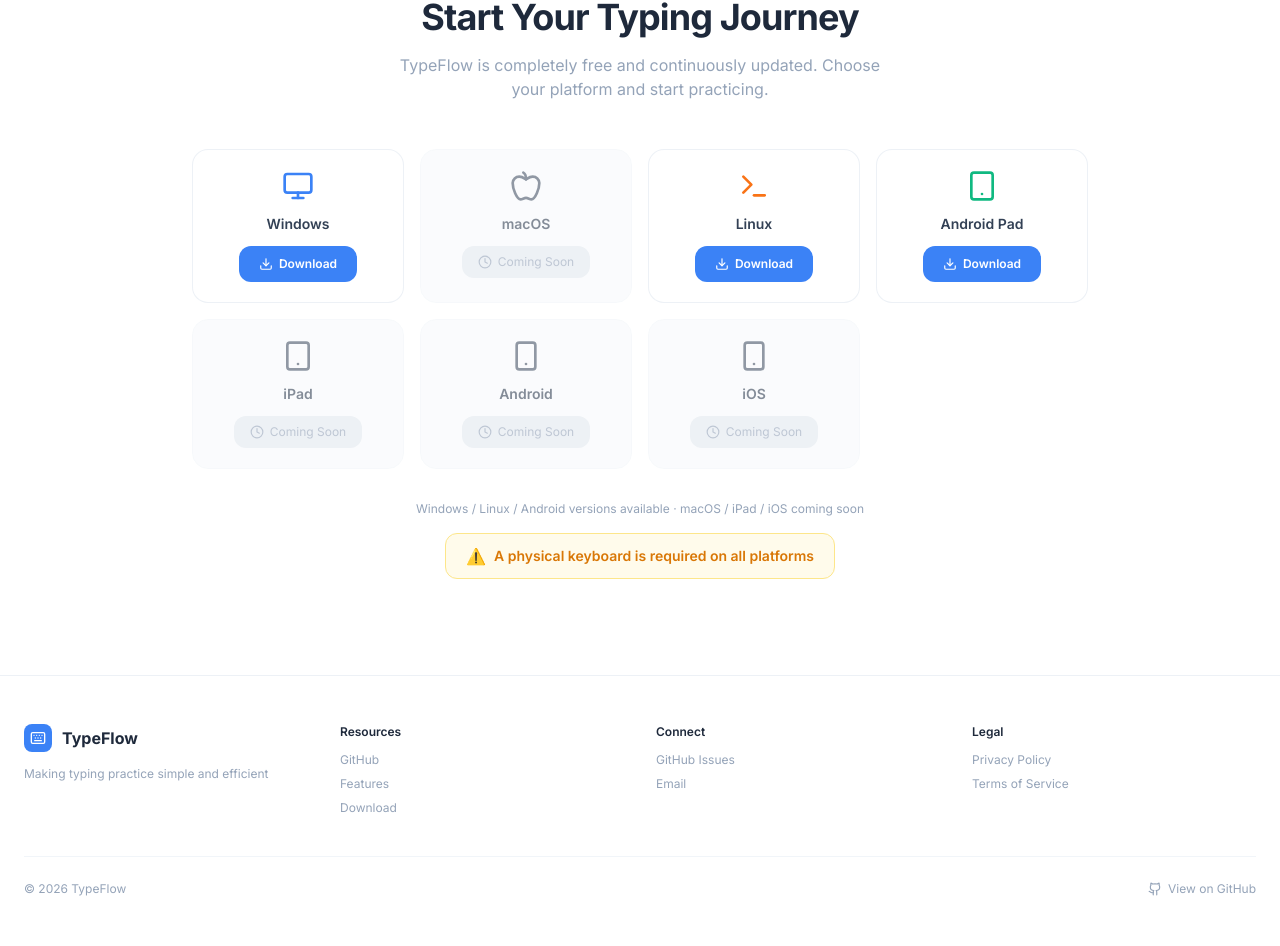
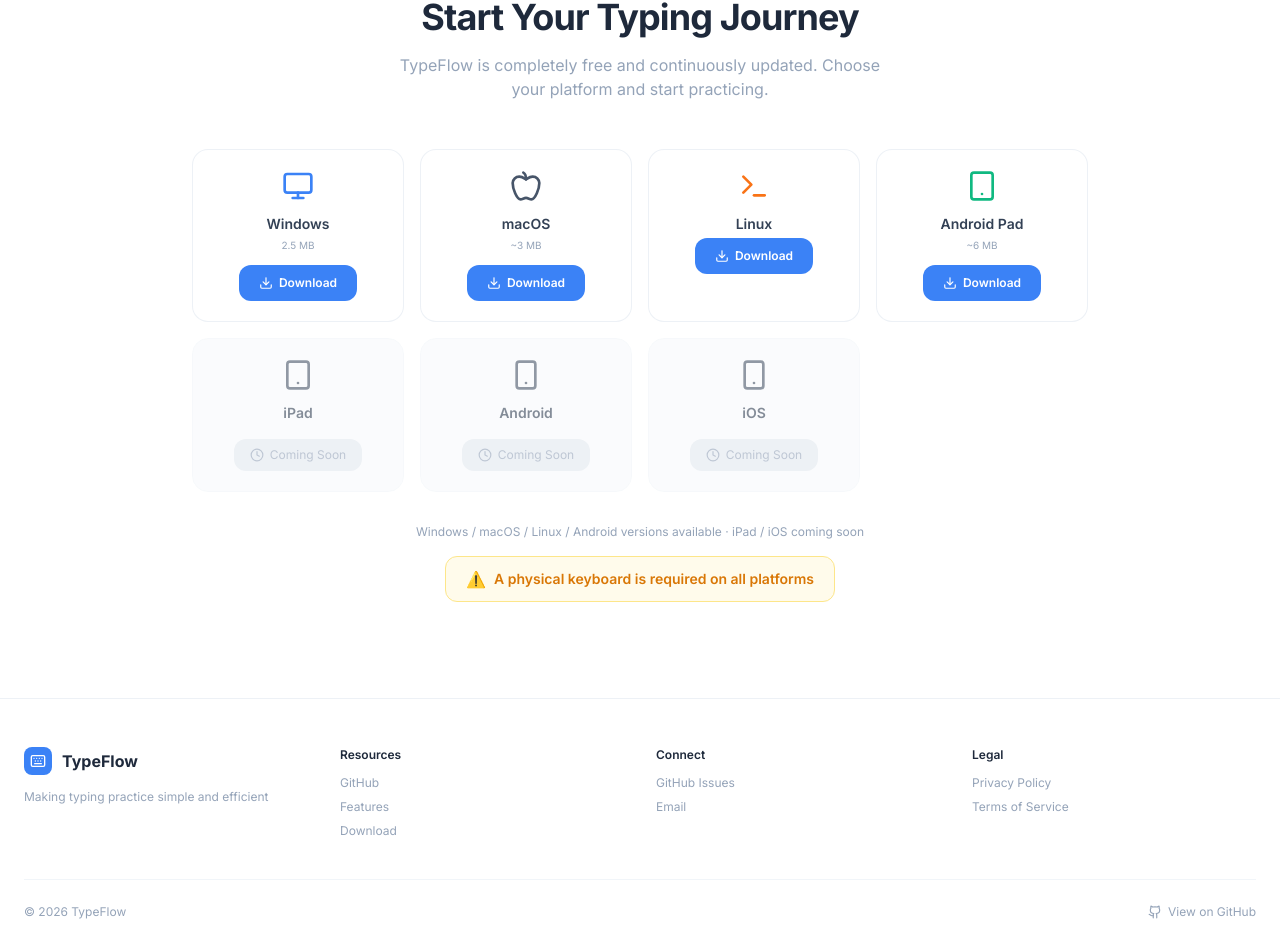
Before and after one commit to skyloveflash1-netizen/type-flow-landing, a React (Vite) app: page / in a window 1280 px wide. Shown: the part 4063-5009 px from the top of the page. Built offline with nearby package versions, Linux system fonts and the light colour scheme.

Commit message:
feat: add macOS download, AppImage, file sizes, all platform links

```diff
--- a/src/components/Download.tsx
+++ b/src/components/Download.tsx
@@ -1,14 +1,17 @@
 import React, { useState } from 'react';
 import { useI18n } from '../i18n/I18nContext';
 import { Monitor, Apple, Terminal, Tablet, Smartphone, Download as DownloadIcon, Clock, Copy, Check, X } from 'lucide-react';
+
+const BASE_URL = 'https://github.com/skyloveflash1-netizen/type-flow-landing/releases/download/v1.0.0';
+
+const linuxAppImageUrl = `${BASE_URL}/TypeFlow_1.0.0_amd64.AppImage`;
+const linuxDebUrl = `${BASE_URL}/TypeFlow_1.0.0_amd64.deb`;
+const linuxInstallCmd = `wget ${BASE_URL}/TypeFlow_1.0.0_amd64.deb && sudo dpkg -i TypeFlow_1.0.0_amd64.deb && sudo apt-get install -f`;
 
 export default function Download() {
   const { t } = useI18n();
   const [linuxOpen, setLinuxOpen] = useState(false);
   const [copied, setCopied] = useState(false);
-
-  const linuxDownloadUrl = 'https://github.com/skyloveflash1-netizen/type-flow-landing/releases/download/v1.0.0/TypeFlow_1.0.0_amd64.deb';
-  const linuxInstallCmd = 'wget https://github.com/skyloveflash1-netizen/type-flow-landing/releases/download/v1.0.0/TypeFlow_1.0.0_amd64.deb && sudo dpkg -i TypeFlow_1.0.0_amd64.deb && sudo apt-get install -f';
 
   const handleCopy = async () => {
     try {
@@ -26,13 +29,13 @@
   };
 
   const platforms = [
-    { icon: Monitor, label: 'Windows', id: 'windows', available: true, color: 'text-blue-500', url: 'https://github.com/skyloveflash1-netizen/type-flow-landing/releases/download/v1.0.0/typeflow.zip', isLinux: false },
-    { icon: Apple, label: 'macOS', id: 'mac', available: false, color: 'text-slate-600 dark:text-slate-300', url: '', isLinux: false },
-    { icon: Terminal, label: 'Linux', id: 'linux', available: true, color: 'text-orange-500', url: '', isLinux: true },
-    { icon: Tablet, label: 'Android Pad', id: 'android-pad', available: true, color: 'text-emerald-500', url: 'https://github.com/skyloveflash1-netizen/type-flow-landing/releases/download/v1.0.0/TypeFlow_1.0.0_android-pad.apk', isLinux: false },
-    { icon: Tablet, label: 'iPad', id: 'ipad', available: false, color: 'text-slate-600 dark:text-slate-300', url: '', isLinux: false },
-    { icon: Smartphone, label: 'Android', id: 'android', available: false, color: 'text-slate-600 dark:text-slate-300', url: '', isLinux: false },
-    { icon: Smartphone, label: 'iOS', id: 'ios', available: false, color: 'text-slate-600 dark:text-slate-300', url: '', isLinux: false },
+    { icon: Monitor, label: 'Windows', id: 'windows', available: true, color: 'text-blue-500', url: `${BASE_URL}/typeflow.zip`, size: '2.5 MB', isSpecial: false },
+    { icon: Apple, label: 'macOS', id: 'mac', available: true, color: 'text-slate-600 dark:text-slate-300', url: `${BASE_URL}/TypeFlow_1.0.0_aarch64.dmg`, size: '~3 MB', isSpecial: false },
+    { icon: Terminal, label: 'Linux', id: 'linux', available: true, color: 'text-orange-500', url: '', size: '', isSpecial: true },
+    { icon: Tablet, label: 'Android Pad', id: 'android-pad', available: true, color: 'text-emerald-500', url: `${BASE_URL}/TypeFlow_1.0.0_android-pad.apk`, size: '~6 MB', isSpecial: false },
+    { icon: Tablet, label: 'iPad', id: 'ipad', available: false, color: 'text-slate-600 dark:text-slate-300', url: '', size: '', isSpecial: false },
+    { icon: Smartphone, label: 'Android', id: 'android', available: false, color: 'text-slate-600 dark:text-slate-300', url: '', size: '', isSpecial: false },
+    { icon: Smartphone, label: 'iOS', id: 'ios', available: false, color: 'text-slate-600 dark:text-slate-300', url: '', size: '', isSpecial: false },
   ];
 
   return (
@@ -58,11 +61,15 @@
             >
               <div className="p-5 flex flex-col items-center text-center">
                 <p.icon className={`w-8 h-8 mb-3 ${p.color}`} />
-                <span className="text-sm font-semibold text-slate-700 dark:text-slate-200 mb-3">
+                <span className="text-sm font-semibold text-slate-700 dark:text-slate-200 mb-1">
                   {p.label}
                 </span>
+                {p.available && p.size && (
+                  <span className="text-[10px] text-slate-400 dark:text-slate-500 mb-3">{p.size}</span>
+                )}
+                {!p.available && <div className="mb-3" />}
                 {p.available ? (
-                  p.isLinux ? (
+                  p.isSpecial ? (
                     <button
                       onClick={() => setLinuxOpen(true)}
                       className="inline-flex items-center gap-1.5 px-5 py-2.5 bg-brand-500 hover:bg-brand-600 text-white text-xs font-semibold rounded-xl transition-all hover:shadow-lg hover:shadow-brand-500/25"
@@ -103,7 +110,7 @@
           <>
             <div className="fixed inset-0 z-40 bg-black/20 backdrop-blur-sm" onClick={() => setLinuxOpen(false)} />
             <div className="fixed inset-0 z-50 flex items-center justify-center p-4">
-              <div className="relative bg-white dark:bg-slate-800 rounded-2xl shadow-2xl border border-slate-200/60 dark:border-slate-700/40 w-full max-w-sm overflow-hidden animate-in fade-in zoom-in">
+              <div className="relative bg-white dark:bg-slate-800 rounded-2xl shadow-2xl border border-slate-200/60 dark:border-slate-700/40 w-full max-w-sm overflow-hidden">
                 {/* Header */}
                 <div className="flex items-center justify-between px-5 py-4 border-b border-slate-100 dark:border-slate-700/50">
                   <div className="flex items-center gap-2.5">
@@ -120,25 +127,24 @@
 
                 {/* Body */}
                 <div className="p-5 space-y-4">
-                  {/* System info */}
                   <p className="text-xs text-slate-500 dark:text-slate-400 leading-relaxed">
                     {t.linuxInstallTip}
                   </p>
 
-                  {/* Option 1: Direct download */}
+                  {/* AppImage - recommended */}
                   <a
-                    href={linuxDownloadUrl}
-                    className="flex items-center gap-3 p-3 rounded-xl bg-slate-50 dark:bg-slate-700/30 hover:bg-brand-50 dark:hover:bg-brand-500/10 border border-slate-100 dark:border-slate-700/30 hover:border-brand-200 dark:hover:border-brand-500/20 transition-all group"
+                    href={linuxAppImageUrl}
+                    className="flex items-center gap-3 p-3 rounded-xl bg-brand-50 dark:bg-brand-500/10 hover:bg-brand-100 dark:hover:bg-brand-500/20 border border-brand-200 dark:border-brand-500/20 transition-all group"
                   >
-                    <div className="flex-shrink-0 w-9 h-9 rounded-lg bg-orange-100 dark:bg-orange-500/10 flex items-center justify-center">
-                      <DownloadIcon className="w-4 h-4 text-orange-500" />
+                    <div className="flex-shrink-0 w-9 h-9 rounded-lg bg-brand-100 dark:bg-brand-500/20 flex items-center justify-center">
+                      <DownloadIcon className="w-4 h-4 text-brand-500" />
                     </div>
                     <div className="text-left flex-1 min-w-0">
                       <div className="text-sm font-medium text-slate-700 dark:text-slate-200 group-hover:text-brand-600 dark:group-hover:text-brand-400 transition-colors">
-                        直接下载 .deb 包
+                        AppImage（推荐）
                       </div>
                       <div className="text-xs text-slate-400 dark:text-slate-500 mt-0.5">
-                        下载后手动安装
+                        所有发行版通用，双击即用
                       </div>
                     </div>
                   </a>
@@ -150,7 +156,32 @@
                     <div className="flex-1 h-px bg-slate-100 dark:bg-slate-700/50" />
                   </div>
 
-                  {/* Option 2: Copy command */}
+                  {/* deb */}
+                  <a
+                    href={linuxDebUrl}
+                    className="flex items-center gap-3 p-3 rounded-xl bg-slate-50 dark:bg-slate-700/30 hover:bg-orange-50 dark:hover:bg-orange-500/10 border border-slate-100 dark:border-slate-700/30 hover:border-orange-200 dark:hover:border-orange-500/20 transition-all group"
+                  >
+                    <div className="flex-shrink-0 w-9 h-9 rounded-lg bg-orange-100 dark:bg-orange-500/10 flex items-center justify-center">
+                      <DownloadIcon className="w-4 h-4 text-orange-500" />
+                    </div>
+                    <div className="text-left flex-1 min-w-0">
+                      <div className="text-sm font-medium text-slate-700 dark:text-slate-200 group-hover:text-orange-600 dark:group-hover:text-orange-400 transition-colors">
+                        .deb 安装包
+                      </div>
+                      <div className="text-xs text-slate-400 dark:text-slate-500 mt-0.5">
+                        Debian/Ubuntu 系
+                      </div>
+                    </div>
+                  </a>
+
+                  {/* Divider */}
+                  <div className="flex items-center gap-3">
+                    <div className="flex-1 h-px bg-slate-100 dark:bg-slate-700/50" />
+                    <span className="text-xs text-slate-400 dark:text-slate-500">或</span>
+                    <div className="flex-1 h-px bg-slate-100 dark:bg-slate-700/50" />
+                  </div>
+
+                  {/* Copy command */}
                   <div className="p-3 rounded-xl bg-slate-50 dark:bg-slate-700/30 border border-slate-100 dark:border-slate-700/30">
                     <div className="flex items-center justify-between mb-2">
                       <span className="text-xs font-medium text-slate-500 dark:text-slate-400">一键安装命令</span>
--- a/src/i18n/translations.ts
+++ b/src/i18n/translations.ts
@@ -199,9 +199,9 @@
   downloadDesc: 'TypeFlow 完全免费，持续更新中。选择你的平台开始练习。',
   downloadBtn: '下载',
   downloadComingSoon: '即将上线',
-  downloadNote: 'Windows / Linux / Android 版本已发布',
-  downloadPlatformNote: 'macOS / iPad / iOS 正在开发中',
-  linuxInstallTip: '支持 Ubuntu 22.04+、Debian 12+、Linux Mint 21+ 等 Debian 系桌面系统（x86_64）',
+  downloadNote: 'Windows / macOS / Linux / Android 版本已发布',
+  downloadPlatformNote: 'iPad / iOS 正在开发中',
+  linuxInstallTip: 'AppImage 适用于所有 Linux 发行版。deb 包适用于 Ubuntu 22.04+、Debian 12+、Linux Mint 21+ 等（x86_64）',
   linuxInstallCmd: '一键安装命令',
   downloadKeyboardNote: '所有平台均需外接真实键盘使用',
 
@@ -302,9 +302,9 @@
   downloadDesc: 'TypeFlow 完全免費，持續更新中。選擇你的平台開始練習。',
   downloadBtn: '下載',
   downloadComingSoon: '即將上線',
-  downloadNote: 'Windows / Linux / Android 版本已發佈',
-  downloadPlatformNote: 'macOS / iPad / iOS 正在開發中',
-  linuxInstallTip: '支援 Ubuntu 22.04+、Debian 12+、Linux Mint 21+ 等 Debian 系桌面系統（x86_64）',
+  downloadNote: 'Windows / macOS / Linux / Android 版本已發佈',
+  downloadPlatformNote: 'iPad / iOS 正在開發中',
+  linuxInstallTip: 'AppImage 適用於所有 Linux 發行版。deb 包適用於 Ubuntu 22.04+、Debian 12+、Linux Mint 21+ 等（x86_64）',
   linuxInstallCmd: '一鍵安裝命令',
   downloadKeyboardNote: '所有平台均需外接真實鍵盤使用',
 
@@ -407,9 +407,9 @@
   downloadDesc: 'TypeFlow is completely free and continuously updated. Choose your platform and start practicing.',
   downloadBtn: 'Download',
   downloadComingSoon: 'Coming Soon',
-  downloadNote: 'Windows / Linux / Android versions available',
-  downloadPlatformNote: 'macOS / iPad / iOS coming soon',
-  linuxInstallTip: 'Supports Ubuntu 22.04+, Debian 12+, Linux Mint 21+ and other Debian-based desktop systems (x86_64)',
+  downloadNote: 'Windows / macOS / Linux / Android versions available',
+  downloadPlatformNote: 'iPad / iOS coming soon',
+  linuxInstallTip: 'AppImage works on all Linux distros. deb for Ubuntu 22.04+, Debian 12+, Linux Mint 21+, etc. (x86_64)',
   linuxInstallCmd: 'Install command',
   downloadKeyboardNote: 'A physical keyboard is required on all platforms',
 
```
